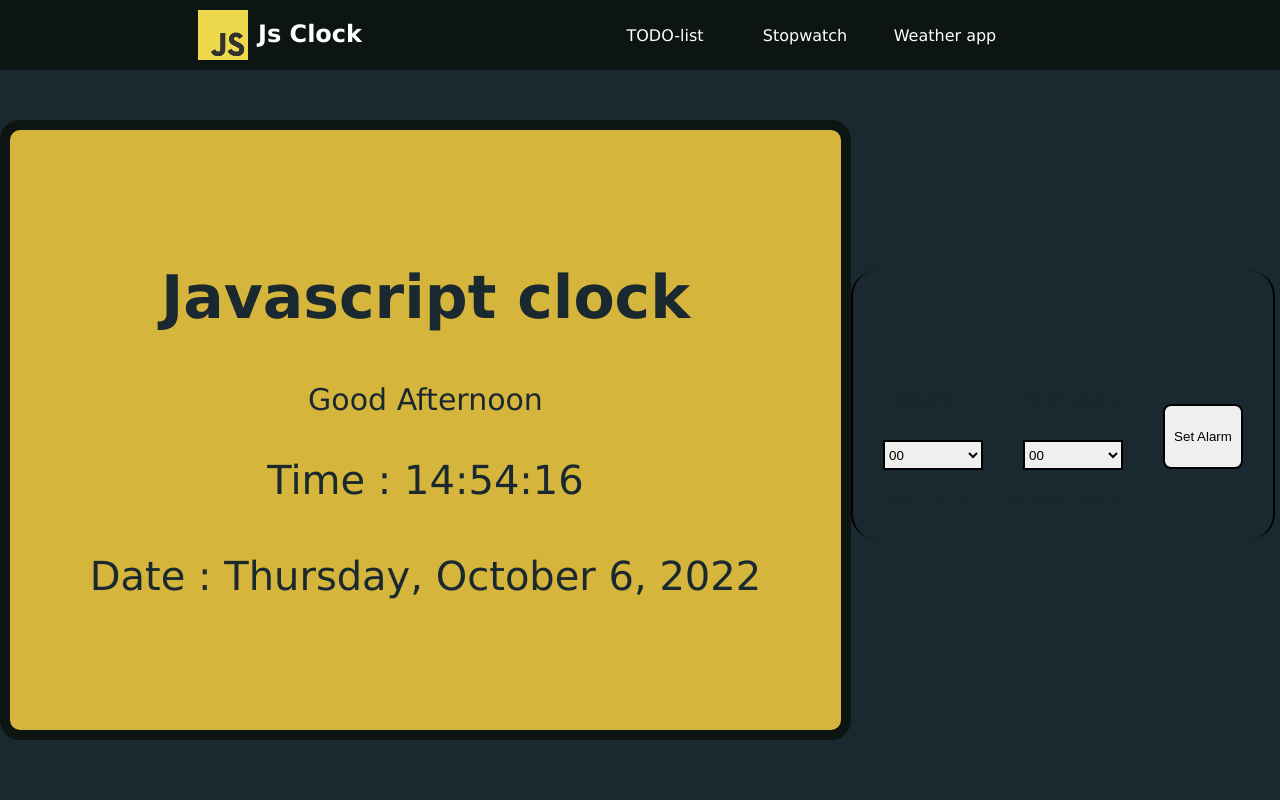
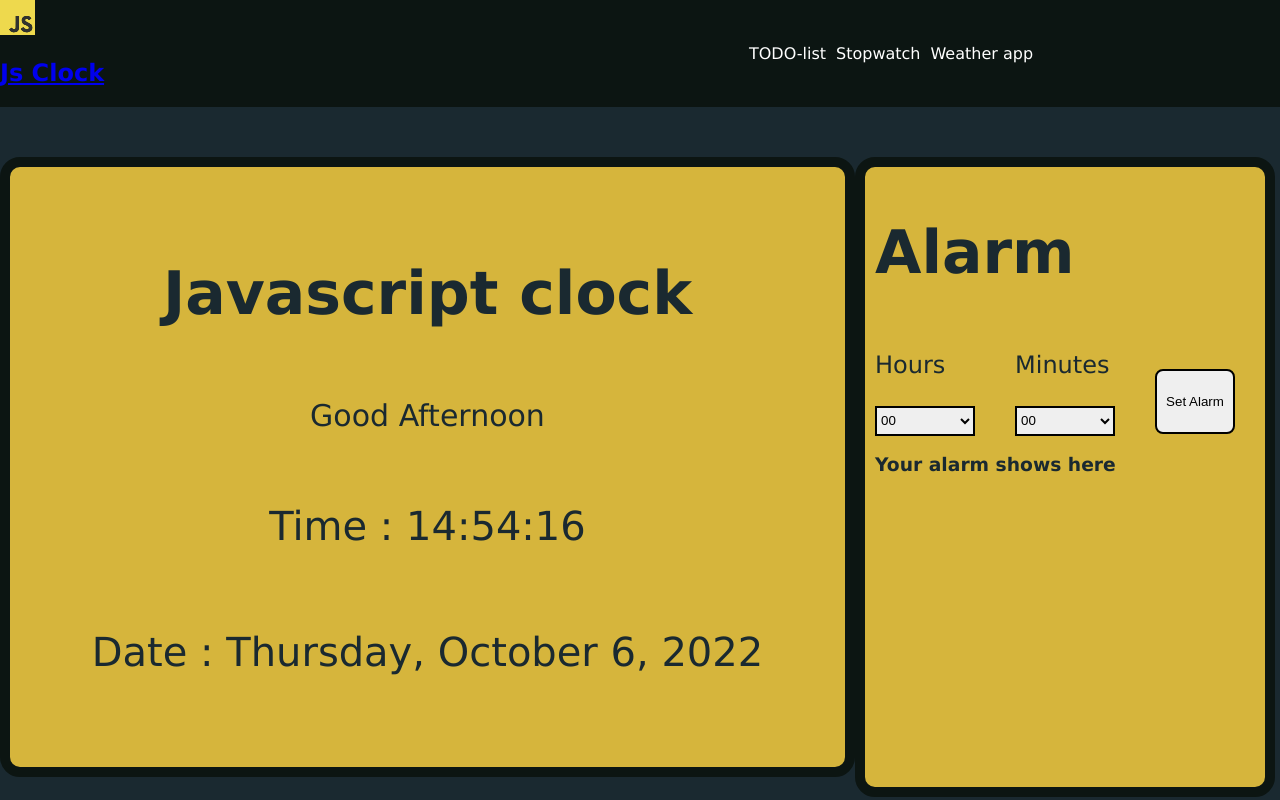
Before and after one commit to codemaniac-sahil/javascript-clock, a plain HTML site: page index.html in a window 1280 px wide. Drawn offline with Linux system fonts and the light colour scheme.

Commit message:
Colors has been changed and better design given.
>>Alarm and the clock are placed inside a proper box.
>>Color has been corrected.

```diff
--- a/style.css
+++ b/style.css
@@ -6,64 +6,29 @@ body{
     padding: 0;
     background-color: #1A2930;
     font-family: Verdana, Geneva, Tahoma, sans-serif;
-    color: #1A2930;
+    color:  #1A2930;
     overflow-y: hidden;
 }
-
 .navbar{
     background-color: #0C1512;
     display: flex;
     position: sticky;
-    /* justify-content:space-around; */
-    top:0px;
+    top:0;
 }
 .navbar img{
-    padding: 10px;
-    width: 50px;
-}
-
-.logo{
-    width: 550px;
-    text-align: center;
-    display: flex;
-    color: white;
-    justify-content: center;
+    width: 5%;
 }
 .navlinks{
     list-style: none;
     display: flex;
     align-items: center;
-    /* justify-content:space-between; */
-}
-.navlinks li{
-    /* width: 100px; */
-    /* height: 30px; */
-    /* padding-left: 50px; */
-    text-align: center;
-
+    justify-content: center;
 }
 .navlinks a{
-    display: flex;
-    width: 130px;
-    height: 30px;
-    align-items: center;
-    justify-content: center;
-    /* background-color: #1A2930; */
-    /* border: solid 3px black; */
     text-decoration: none;
     color: white;
     padding-left: 10px;
 }
-.navlinks a:hover{
-    color: #d6b53c;
-    background-color: #1A2930;
-    /* background-color: #1A2930; */
-}
-
-.weather{
-    width: 200px;
-}
-
 
 .main{
     display: flex;
@@ -73,9 +38,7 @@ body{
     justify-content: space-around;
 }
 
-
 .container{
-    /* position: relative; */
     background-color: #d6b53c;
     margin-top: 50px;
     margin-right: auto;
@@ -91,34 +54,28 @@ body{
     border: solid 10px #0C1512;
     border-radius: 20px;
 }
-
-.container h1{
-    /* margin-top: 0px; */
+h1{
     font-size: 60px;
 }
 #clock,#timep{
-    margin-top: 10px;
+    font-size: 40px;
     font-size: 40px;
     font-weight:500;
 }
 .container p{
-    margin-top: 10px;
     font-size: 30px;
-    font-weight: 500;
-}
-
-a{
-
-    text-decoration: none;
 }
 
 /* alarm */
 .container-2 {
-    padding: 10px 30px 10px 30px;
+    margin-top: 50px;
+    height: 75vh;
+    background-color: #d6b53c;
+    padding: 10px 30px 10px 10px;
     margin-right: 5px;
-    border-radius: 25px;
-    border-left: 2px solid black;
-    border-right: 2px solid black;
+    border: solid 10px #0C1512;
+    border-radius: 20px;
+    margin-left: auto;
 }
 .alarm{
     font-size: 1.5em;
@@ -158,3 +115,9 @@ a{
     }
     .container-2{margin-bottom: 20px;}
     }
+
+/* display: flex;
+    flex-direction: column;
+    align-items: center;
+    justify-content: center;
+    height: 100vh; */
```
